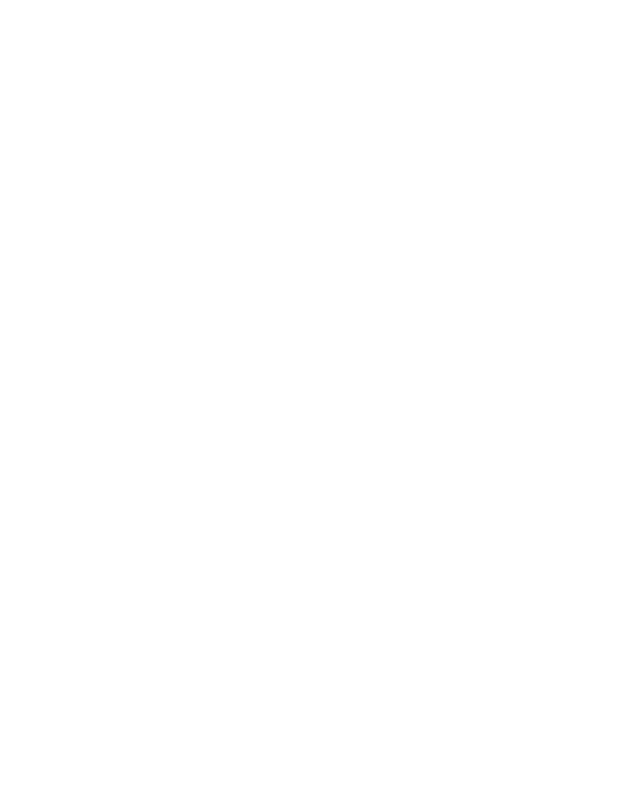
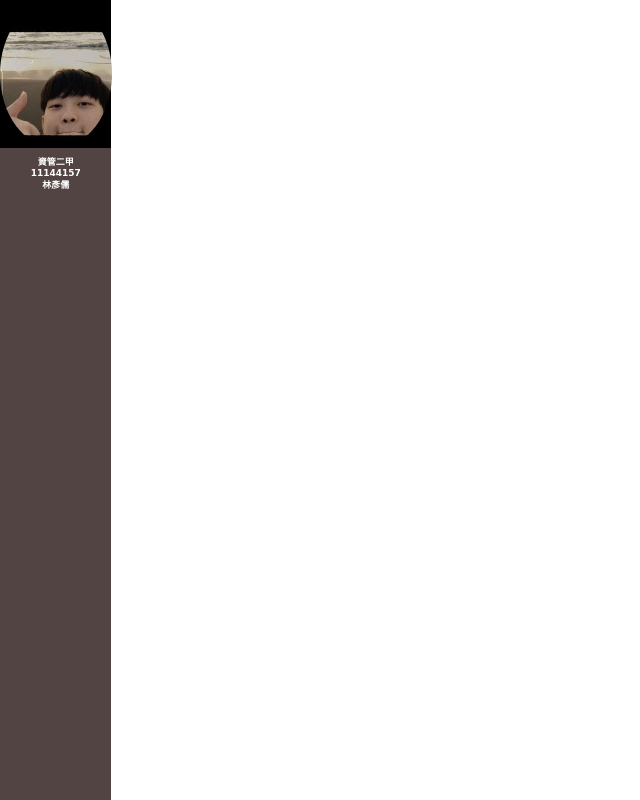
Before and after one commit to GaryLin1529/Midterm-project, a plain HTML site: page mid/test.html in a window 1280 px wide. Shown: the whole page, without its empty margins (0-640 px from the left). Drawn offline with Linux system fonts and the light colour scheme.

Commit message:
Add files via upload
改了一下資料夾名

```diff
--- /dev/null
+++ b/mid/test.css
@@ -0,0 +1,56 @@
+        /*左邊區塊*/
+        .left-bar {
+            width: 8.7%;
+            height: 100%;
+            background-color: #534444;
+            position: fixed;
+            /*不管頁面滾到哪，這個長條都會在*/
+            top: 0;
+            /*靠上*/
+            left: 0;
+            /*靠左*/
+            /*要打position才能調這個*/
+        }
+
+        /*頭貼區塊(方形)*/
+        .StikerArea {
+            width: 100%;
+            height: 18.5%;
+            /*雖然寬高要一樣，但發現隨著頁面放大我的臉會朝我逼近，所以改成%數顯示*/
+            background-color: #000;
+            /* 设置背景颜色 */
+            border: 100%;
+            /*方形*/
+        }
+
+        .circle {
+            width: 100.3%;
+            height: 100.3%;
+            /*同上，但圓形還是得一樣才能變圓形*/
+            border-radius: 50%;
+            /*方形 -> 圓形*/
+            overflow: hidden;
+
+        }
+
+        .circle img {
+            width: 100%;
+            height: 110%;
+            object-fit: cover;
+            /*保持圖片不變形並填充進圓形(容器)裡*/
+        }
+
+
+        .BasicInformation {
+            text-align: center;
+            font-family: 'Nothing You Could Do', cursive;
+            font-size: xx-small;
+            color: white;
+        }
+
+
+        /*右邊區塊*/
+        .content {
+            margin-left: 220px;
+            padding: 20px;
+        }
--- a/mid/test.html
+++ b/mid/test.html
@@ -5,8 +5,27 @@
     <meta http-equiv="X-UA-Compatible" content="IE=edge">
     <meta name="viewport" content="width=device-width, initial-scale=1.0">
     <title>Document</title>
+    <link rel="stylesheet" href="test.css">
 </head>
 <body>
 
+<div class="left-bar">
+    <div class="StikerArea">
+        <div class="circle">
+            <img src="image/face.jpg">
+        </div>
+    </div>
+
+        <h2 class="BasicInformation">
+            資管二甲<br>11144157<br>林彥儒
+        </h2>
+
+</div>
+
+
+<div class="content">
+    <div></div>
+</div>
+
 </body>
 </html>
```
Also changed, not shown: mid/image/face.jpg (added).
